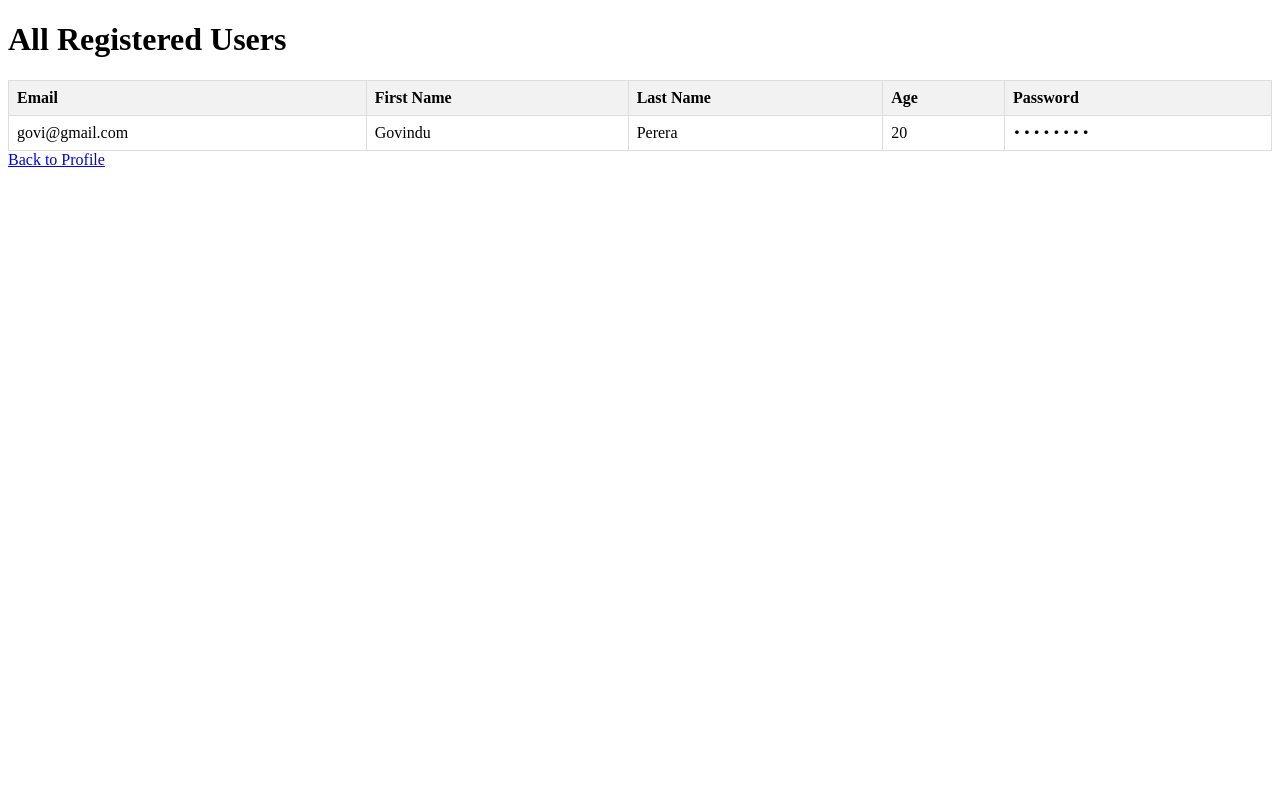
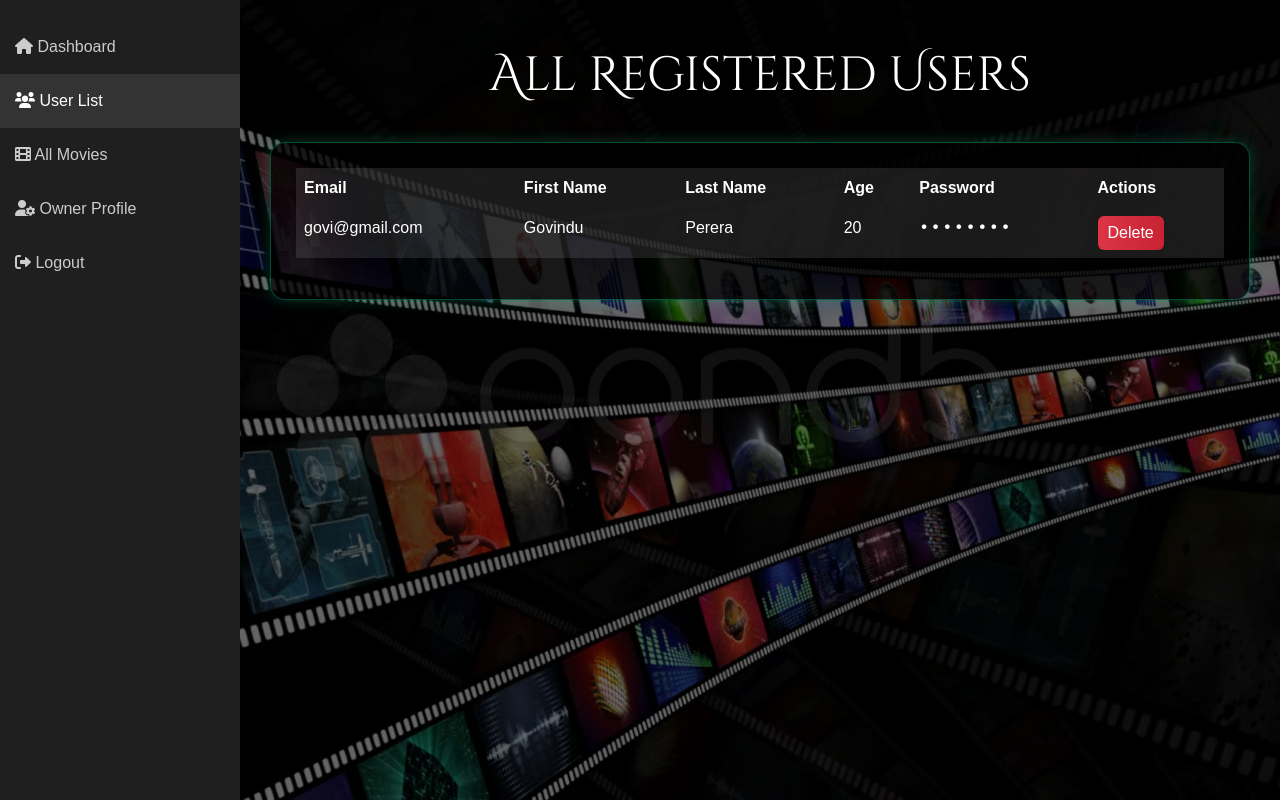
Before and after one commit to IT24103913/MovieRentalWebApplication, a Spring Boot app: page /users/list in a window 1280 px wide. Run offline with Spring Boot 4, Linux system fonts and the light colour scheme.

Commit message:
update html files

```diff
--- a/src/main/resources/templates/loginUs.html
+++ b/src/main/resources/templates/loginUs.html
@@ -6,7 +6,7 @@
     <link href="https://cdn.jsdelivr.net/npm/bootstrap@5.3.0/dist/css/bootstrap.min.css" rel="stylesheet">
     <style>
         body {
-            background: url('https://wallpapercave.com/wp/wp1886890.jpg') no-repeat center center fixed;
+            background: url('/images/user6.jpg') no-repeat center center fixed;
             background-size: cover;
             color: white;
             font-family: 'Segoe UI', Tahoma, Geneva, Verdana, sans-serif;
--- a/src/main/resources/templates/signup.html
+++ b/src/main/resources/templates/signup.html
@@ -8,7 +8,7 @@
 
     <style>
         body {
-            background: url('https://wallpapercave.com/wp/wp1886890.jpg') no-repeat center center fixed;
+            background: url('/images/user1.png') no-repeat center center fixed;
             background-size: cover;
             font-family: 'Segoe UI', Tahoma, Geneva, Verdana, sans-serif;
             color: white;
--- a/src/main/resources/templates/user-list.html
+++ b/src/main/resources/templates/user-list.html
@@ -1,30 +1,132 @@
 <!DOCTYPE html>
-<html xmlns:th="http://www.thymeleaf.org">
+<html xmlns:th="http://www.thymeleaf.org" lang="en">
 <head>
+    <meta charset="UTF-8">
     <title>All Users</title>
+    <link href="https://cdn.jsdelivr.net/npm/bootstrap@5.3.0/dist/css/bootstrap.min.css" rel="stylesheet">
+    <link rel="stylesheet" href="https://cdnjs.cloudflare.com/ajax/libs/font-awesome/6.0.0-beta3/css/all.min.css">
+    <link href="https://fonts.googleapis.com/css2?family=Cinzel+Decorative&display=swap" rel="stylesheet">
+
     <style>
-        table {
-            border-collapse: collapse;
-            width: 100%;
-            margin-top: 20px;
+        body {
+            margin: 0;
+            font-family: 'Arial', sans-serif;
+            background: url('/images/user5.jpg') no-repeat center center fixed;
+            background-size: cover;
         }
-        th, td {
-            border: 1px solid #ddd;
-            padding: 8px;
-            text-align: left;
+
+        .overlay {
+            position: fixed;
+            top: 0; left: 0;
+            width: 100%; height: 100%;
+            background-color: rgba(0, 0, 0, 0.6);
+            z-index: -1;
         }
-        th {
-            background-color: #f2f2f2;
+
+        .sidebar {
+            height: 100vh;
+            width: 240px;
+            position: fixed;
+            top: 0;
+            left: 0;
+            background-color: #1f1f1f;
+            padding-top: 20px;
         }
+
+        .sidebar a {
+            display: block;
+            color: #ccc;
+            padding: 15px;
+            text-decoration: none;
+            transition: background-color 0.3s ease;
+        }
+
+        .sidebar a:hover,
+        .sidebar a.active {
+            background-color: #333;
+            color: #fff;
+        }
+
+        .dashboard-container {
+            margin-left: 240px;
+            padding: 40px 30px;
+        }
+
+        .dashboard-header {
+            font-size: 3rem;
+            text-align: center;
+            margin-bottom: 30px;
+            color: #fff;
+            font-family: 'Cinzel Decorative', cursive;
+        }
+
+
+
+        .user-table-box {
+            background: rgba(0, 0, 0, 0.75);
+            border: 1px solid rgba(0, 255, 180, 0.3);
+            border-radius: 15px;
+            box-shadow: 0 0 15px rgba(0, 255, 180, 0.2);
+            padding: 25px;
+        }
+
+        .table th, .table td {
+            background: rgba(255, 255, 255, 0.1);
+            color: white;
+            border: none;
+        }
+
+        .btn-edit {
+            background: linear-gradient(to right, #28a745, #218838);
+            color: white;
+            border: none;
+            border-radius: 6px;
+            padding: 5px 10px;
+        }
+
+        .btn-delete {
+            background: linear-gradient(to right, #dc3545, #c82333);
+            color: white;
+            border: none;
+            border-radius: 6px;
+            padding: 5px 10px;
+        }
+
+        .btn-edit:hover, .btn-delete:hover {
+            opacity: 0.8;
+        }
+
         .password-placeholder {
             letter-spacing: 2px;
             font-family: monospace;
         }
+
+        .back-link {
+            margin-top: 20px;
+            display: block;
+            color: #0ff;
+            font-weight: bold;
+            text-decoration: underline;
+        }
+
     </style>
 </head>
 <body>
-<h1>All Registered Users</h1>
-<table>
+<div class="overlay"></div>
+
+<div class="sidebar">
+    <a href="/owner/dashboard"><i class="fas fa-home"></i> Dashboard</a>
+    <a class="active" href="/users"><i class="fas fa-users"></i> User List</a>
+    <a href="/movies"><i class="fas fa-film"></i> All Movies</a>
+    <a href="/owner/profile"><i class="fas fa-user-cog"></i> Owner Profile</a>
+    <a href="/logout"><i class="fas fa-sign-out-alt"></i> Logout</a>
+</div>
+
+<div class="dashboard-container">
+    <div class="dashboard-header">All Registered Users</div>
+
+    <div class="user-table-box">
+        <table class="table table-hover">
             <thead>
             <tr>
                 <th>Email</th>
@@ -32,6 +134,7 @@
                 <th>Last Name</th>
                 <th>Age</th>
                 <th>Password</th>
+                <th>Actions</th>
             </tr>
             </thead>
             <tbody>
@@ -41,9 +144,17 @@
                 <td th:text="${user.lastName}"></td>
                 <td th:text="${user.age}"></td>
                 <td class="password-placeholder">••••••••</td>
+                <td>
+
+                    <form th:action="@{/users/delete/{email}(email=${user.email})}" method="post" style="display:inline;">
+                        <button type="submit" class="btn btn-delete" onclick="return confirm('Are you sure you want to delete this user?')">Delete</button>
+                    </form>
+                </td>
             </tr>
             </tbody>
         </table>
-<a th:href="@{/users/profile}">Back to Profile</a>
+    </div>
+
+</div>
 </body>
 </html>
--- a/src/main/resources/templates/userprofile.html
+++ b/src/main/resources/templates/userprofile.html
@@ -8,7 +8,7 @@
 
     <style>
         body {
-            background: url('https://wallpapercave.com/wp/wp1886889.jpg') no-repeat center center fixed;
+            background: url('/images/user3.jpg') no-repeat center center fixed;
             background-size: cover;
             font-family: 'Segoe UI', Tahoma, Geneva, Verdana, sans-serif;
             color: white;
```
Lines whose indentation alone changed are shown as unchanged.
